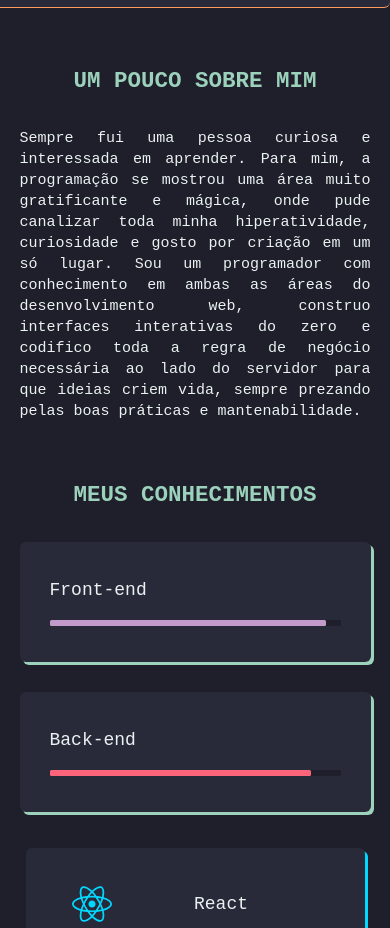
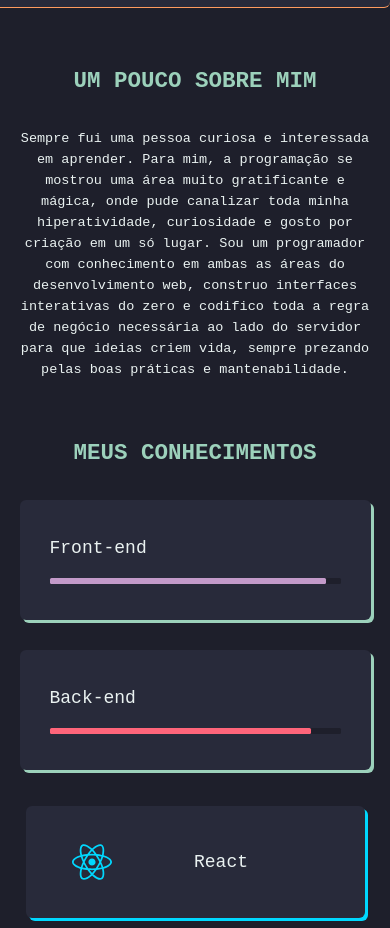
Before and after one commit to caioreigot/caio-costa, a Next.js app: page / in a window 390 px wide. Shown: the part 878-1806 px from the top of the page. Built offline with nearby package versions, Linux system fonts and the light colour scheme; some icons are missing.

Commit message:
Estilo do texto alterado

```diff
--- a/pages/index.tsx
+++ b/pages/index.tsx
@@ -41,7 +41,7 @@ export default function Home() {
         <h2 className="text-center mt-20 mb-1 mx-4 font-semibold text-3xl text-blue">
           UM POUCO SOBRE MIM
         </h2>
-        <p className="w-home-clamp text-justify lg:text-center text-xl mt-10">
+        <p className="w-home-clamp text-center text-lg lg:text-xl mt-10">
           Sempre fui uma pessoa curiosa e interessada em aprender. Para mim, a programação se mostrou uma área muito
           gratificante e mágica, onde pude canalizar toda minha hiperatividade, curiosidade e gosto por criação em um
           só lugar. Sou um programador com conhecimento em ambas as áreas do desenvolvimento web, construo interfaces
```
